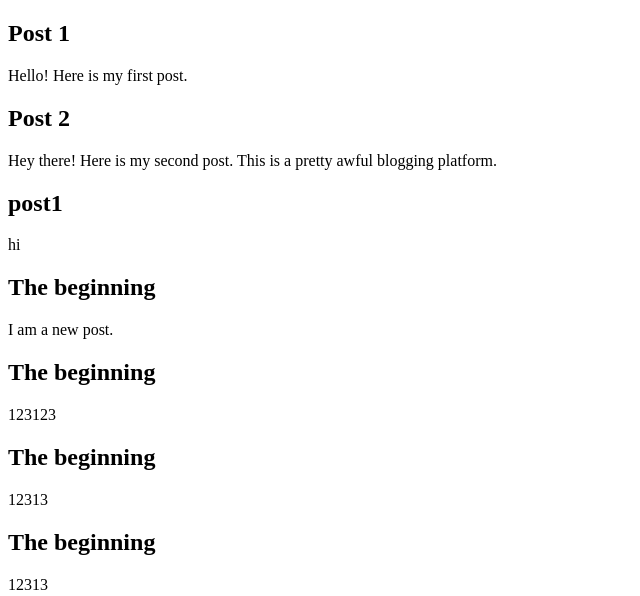
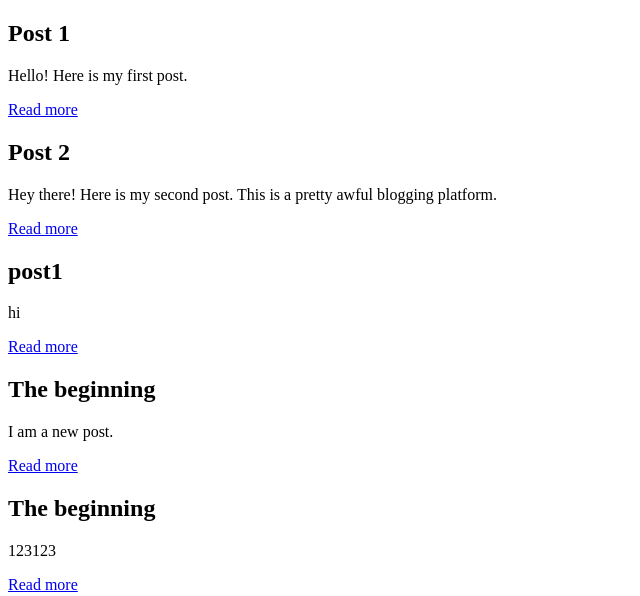
Before and after one commit to 86elxy/Blogger, a Flask app: page / in a window 1280 px wide. Shown: the top 596 px of the page, without its empty margins (0-640 px from the left). Run offline with Flask 2, Linux system fonts and the light colour scheme; data comes from the database, SQL or seed files in the repository; grey boxes are pictures that could not be loaded.

Commit message:
Update index.html

```diff
--- a/templates/index.html
+++ b/templates/index.html
@@ -4,7 +4,7 @@
     <meta charset="UTF-8">
     <meta name="viewport" content="width=device-width, initial-scale=1.0">
     <meta http-equiv="X-UA-Compatible" content="ie=edge">
-    <title>Posts</title>
+    <title>Post</title>
 </head>
 <body>
 	{%for post in posts%}
@@ -20,8 +20,10 @@
         {% endif %}
 
         {% if post['file'] is not none %}
-        <a href="{{ post['image'] }}">Download file</a>
+        <a href="{{ post['file'] }}">Download file</a>
         {% endif %}
+
+		<a href='/posts/{{post["id"]}}'>Read more</a>
     </div>
 	{% endfor %}
 </body>
```
